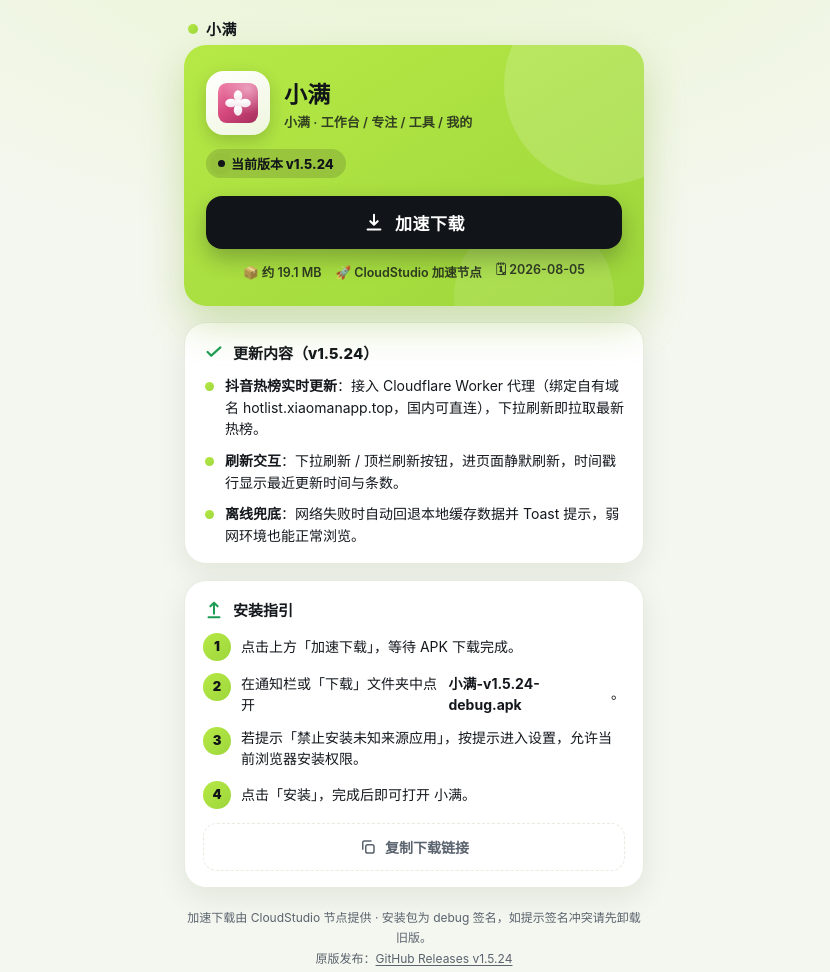
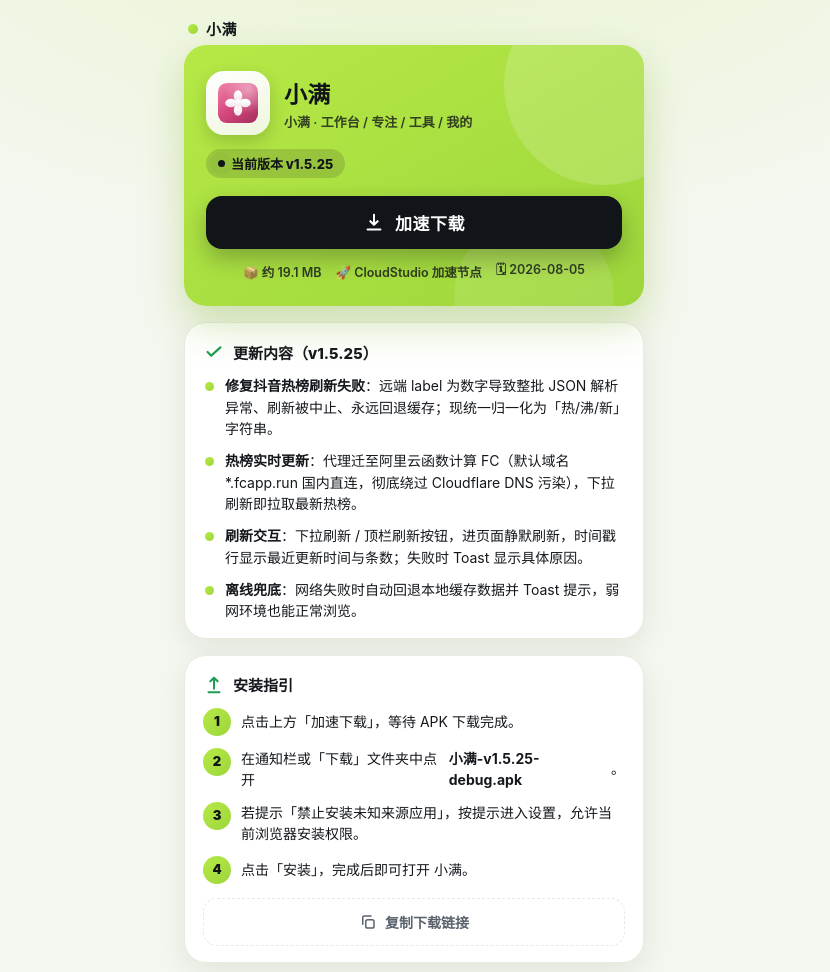
Before and after one commit to wg15831521707/lifebench-app, a plain HTML site: page _deploy/index.html in a window 1280 px wide. Shown: the top 972 px of the page, without its empty margins (226-1056 px from the left). Drawn offline with Linux system fonts and the light colour scheme; no server answers.

Commit message:
docs: 下载页更新至 v1.5.25（修复热榜刷新失败）

```diff
--- a/_deploy/index.html
+++ b/_deploy/index.html
@@ -5,7 +5,7 @@
 <meta name="viewport" content="width=device-width, initial-scale=1.0, viewport-fit=cover" />
 <meta name="theme-color" content="#B6E946" />
 <title>小满 · 下载</title>
-<meta name="description" content="小满 v1.5.24 下载 — 工作台、专注、工具与我的全能生活助手。手机浏览器加速下载。" />
+<meta name="description" content="小满 v1.5.25 下载 — 工作台、专注、工具与我的全能生活助手。手机浏览器加速下载。" />
 <style>
   :root{
     --brand:#B6E946;
@@ -222,9 +222,9 @@
         </div>
       </div>
 
-      <span class="ver"><span class="pulse" aria-hidden="true"></span>当前版本 v1.5.24</span>
+      <span class="ver"><span class="pulse" aria-hidden="true"></span>当前版本 v1.5.25</span>
 
-      <a class="dl-btn" id="dl" href="https://github.com/wg15831521707/lifebench-app/releases/download/v1.5.24/xiaoman-v1.5.24-debug.apk" download="小满-v1.5.24-debug.apk" aria-label="加速下载 小满 v1.5.24 安装包">
+      <a class="dl-btn" id="dl" href="https://github.com/wg15831521707/lifebench-app/releases/download/v1.5.25/xiaoman-v1.5.25-debug.apk" download="小满-v1.5.25-debug.apk" aria-label="加速下载 小满 v1.5.25 安装包">
         <svg viewBox="0 0 24 24" fill="none" aria-hidden="true">
           <path d="M12 3v11m0 0l-4-4m4 4l4-4" stroke="#fff" stroke-width="2.2" stroke-linecap="round" stroke-linejoin="round"/>
           <path d="M5 19h14" stroke="#fff" stroke-width="2.2" stroke-linecap="round"/>
@@ -246,11 +246,12 @@
     <section class="card" aria-labelledby="whatsnew">
       <h2 id="whatsnew">
         <svg class="ic" viewBox="0 0 24 24" fill="none" aria-hidden="true"><path d="M5 12l4 4L19 7" stroke="currentColor" stroke-width="2.4" stroke-linecap="round" stroke-linejoin="round"/></svg>
-        更新内容（v1.5.24）
+        更新内容（v1.5.25）
       </h2>
       <ul class="log">
-        <li><b>抖音热榜实时更新</b>：接入 Cloudflare Worker 代理（绑定自有域名 hotlist.xiaomanapp.top，国内可直连），下拉刷新即拉取最新热榜。</li>
-        <li><b>刷新交互</b>：下拉刷新 / 顶栏刷新按钮，进页面静默刷新，时间戳行显示最近更新时间与条数。</li>
+        <li><b>修复抖音热榜刷新失败</b>：远端 label 为数字导致整批 JSON 解析异常、刷新被中止、永远回退缓存；现统一归一化为「热/沸/新」字符串。</li>
+        <li><b>热榜实时更新</b>：代理迁至阿里云函数计算 FC（默认域名 *.fcapp.run 国内直连，彻底绕过 Cloudflare DNS 污染），下拉刷新即拉取最新热榜。</li>
+        <li><b>刷新交互</b>：下拉刷新 / 顶栏刷新按钮，进页面静默刷新，时间戳行显示最近更新时间与条数；失败时 Toast 显示具体原因。</li>
         <li><b>离线兜底</b>：网络失败时自动回退本地缓存数据并 Toast 提示，弱网环境也能正常浏览。</li>
       </ul>
     </section>
@@ -262,7 +263,7 @@
       </h2>
       <ol class="steps">
         <li>点击上方「加速下载」，等待 APK 下载完成。</li>
-        <li>在通知栏或「下载」文件夹中点开 <b>小满-v1.5.24-debug.apk</b>。</li>
+        <li>在通知栏或「下载」文件夹中点开 <b>小满-v1.5.25-debug.apk</b>。</li>
         <li>若提示「禁止安装未知来源应用」，按提示进入设置，允许当前浏览器安装权限。</li>
         <li>点击「安装」，完成后即可打开 小满。</li>
       </ol>
@@ -274,7 +275,7 @@
 
     <p class="foot">
       加速下载由 CloudStudio 节点提供 · 安装包为 debug 签名，如提示签名冲突请先卸载旧版。<br/>
-      原版发布：<a href="https://github.com/wg15831521707/lifebench-app/releases/tag/v1.5.24" rel="noopener">GitHub Releases v1.5.24</a>
+      原版发布：<a href="https://github.com/wg15831521707/lifebench-app/releases/tag/v1.5.25" rel="noopener">GitHub Releases v1.5.25</a>
     </p>
   </main>
 
@@ -337,7 +338,7 @@
       });
     })();
 
-    /* —— 实时同步最新版本（GitHub Releases API，失败回退到内置 v1.5.24） —— */
+    /* —— 实时同步最新版本（GitHub Releases API，失败回退到内置 v1.5.25） —— */
     (function(){
       var API = "https://api.github.com/repos/wg15831521707/lifebench-app/releases/latest";
       var CACHE_KEY = "lb_release_cache";
```
Also changed, not shown: lb_live_index.html (+10 -9 lines).
